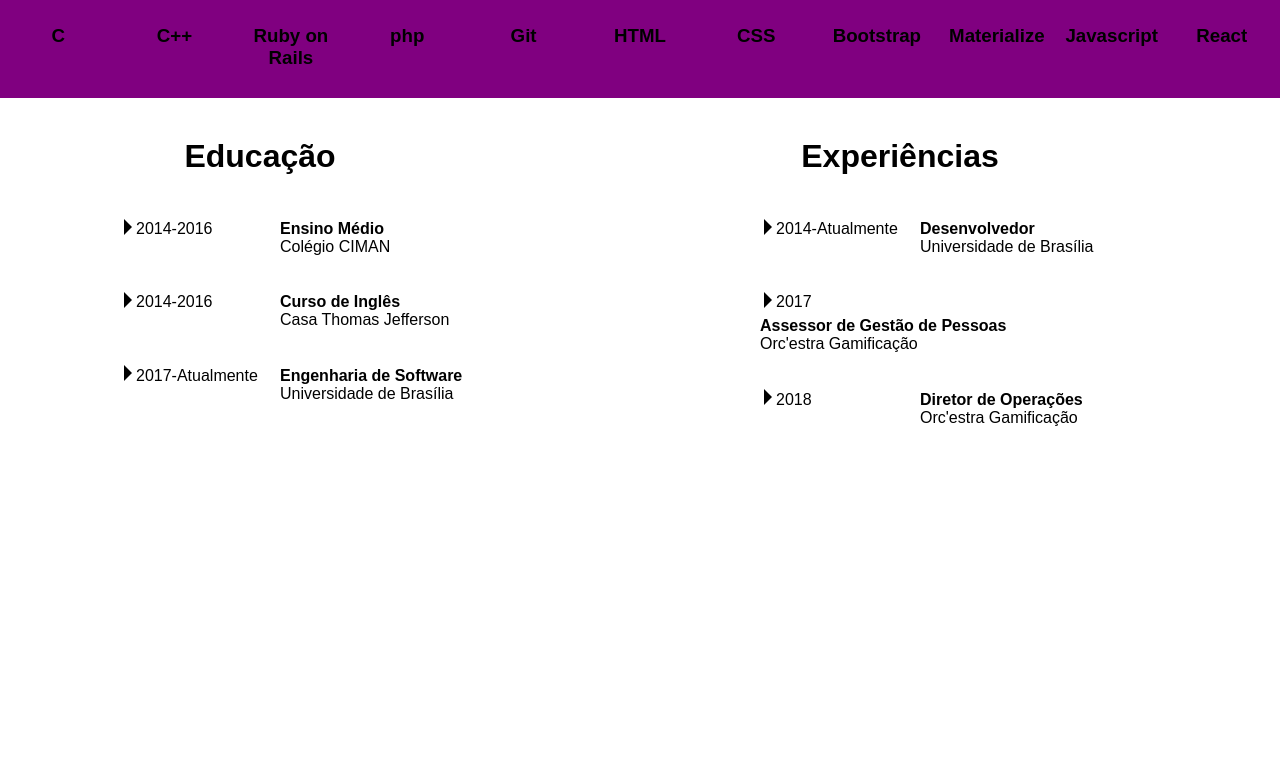
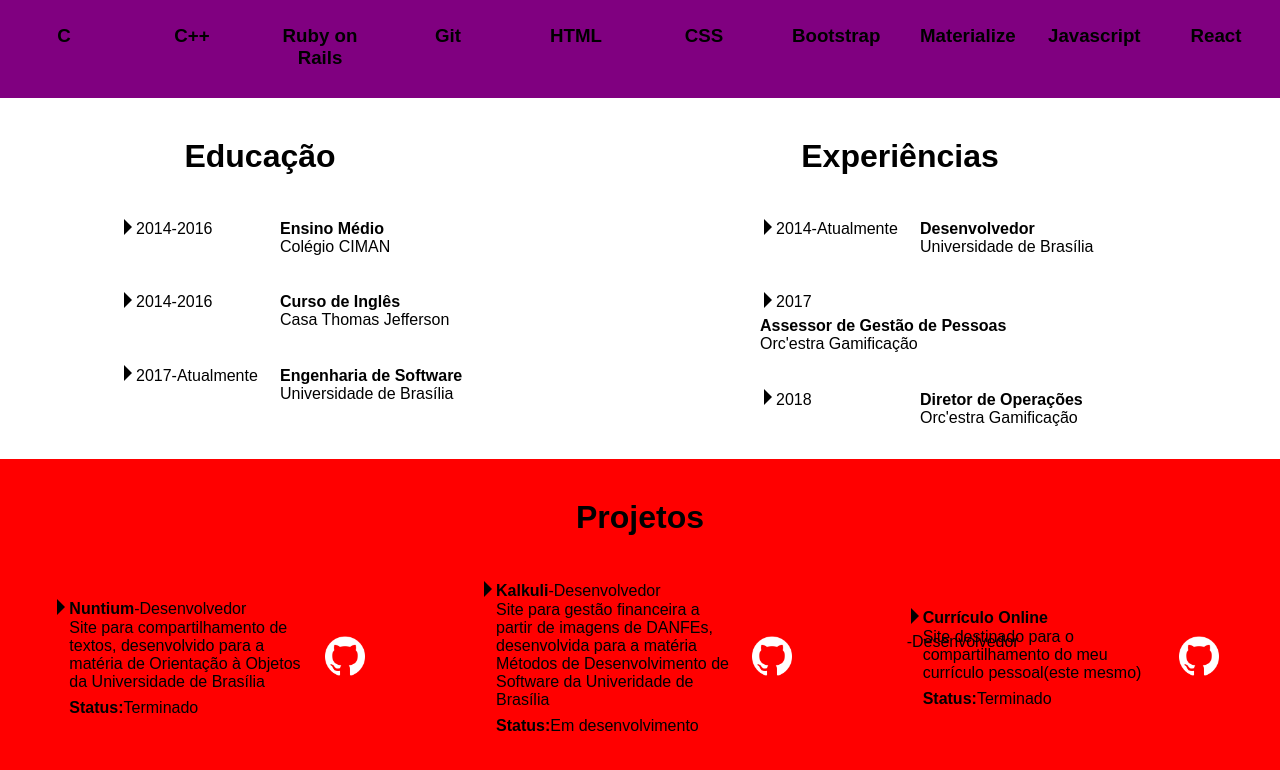
Before and after one commit to Phe0/React, a React (Create React App) app in the folder curriculum/: page / in a window 1280 px wide. Shown: the part 1482-2252 px from the top of the page. Before the commit the page ends 1941 px from the top, so only its background shows below. Built offline with nearby package versions, Linux system fonts and the light colour scheme.

Commit message:
Making Projetos Area

```diff
--- a/curriculum/src/App.js
+++ b/curriculum/src/App.js
@@ -4,6 +4,7 @@ import Presentation from './Components/Presentation';
 import HabilidadesInteresses from './Components/HabilidadesInteresses';
 import Tecnologias from './Components/Tecnologias';
 import EducacaoExperiencias from './Components/EducacaoExperiencias';
+import Projetos from './Components/Projetos';
 
 
 class App extends Component {
@@ -14,6 +15,7 @@ class App extends Component {
         <HabilidadesInteresses/>
         <Tecnologias/>
         <EducacaoExperiencias/>
+        <Projetos/>
       </div>
     );
   }
--- /dev/null
+++ b/curriculum/src/Components/Projeto.js
@@ -0,0 +1,30 @@
+import React, { Component } from 'react';
+import '../stylesheet/Projeto.css';
+
+class Projeto extends Component {
+
+  render() {
+    return (
+      <div className="Projeto">
+        <div className="text">
+          <div className="setaNome">
+              <img className="seta2" src={require('../img/seta2.svg')}></img>
+              <h4 className="nomeProjeto">{this.props.name} </h4>
+              <p className="cargoProjeto"> -{this.props.cargo}</p>
+          </div>
+          <div className="resumoStatusLink">
+              <p className="resumoProjeto">{this.props.resumo}</p>
+              <p className="statusProjeto"><b>Status:</b>{this.props.status}</p>
+          </div>
+        </div>
+        <div className="gitArea">
+          <a href={`https://github.com/${this.props.link}`} >
+            <img className="repositorio" src={require('../img/logos/github-logo.png')} ></img>
+          </a>
+        </div>
+      </div>
+    );
+  }
+}
+
+export default Projeto;
--- /dev/null
+++ b/curriculum/src/Components/Projetos.js
@@ -0,0 +1,47 @@
+import React, { Component } from 'react';
+import Projeto from './Projeto';
+import '../stylesheet/Projetos.css';
+
+
+class Projetos extends Component {
+    render() {
+        var projetos = [
+            {
+                name: 'Nuntium',
+                cargo: 'Desenvolvedor',
+                resumo: 'Site para compartilhamento de textos, desenvolvido para a matéria de Orientação à Objetos da Universidade de Brasília',
+                status: 'Terminado',
+                link: 'Phe0/Nuntium'
+            },
+            {
+                name: 'Kalkuli',
+                cargo: 'Desenvolvedor',
+                resumo: 'Site para gestão financeira a partir de imagens de DANFEs, desenvolvida para a matéria Métodos de Desenvolvimento de Software da Univeridade de Brasília',
+                status: 'Em desenvolvimento',
+                link: 'fga-eps-mds/2018.2-Kalkuli'
+            },
+            {
+                name: 'Currículo Online',
+                cargo: 'Desenvolvedor',
+                resumo: 'Site destinado para o compartilhamento do meu currículo pessoal(este mesmo)',
+                status: 'Terminado',
+                link: 'Phe0/React'
+            }
+          ];
+
+          return(
+              <div className="ProjetosArea">
+                <h1 className="AreaName">Projetos</h1>
+                <div className="Projetos">
+                    {projetos.map((i) => {
+                        return(
+                            <Projeto name={i.name} cargo ={i.cargo} resumo={i.resumo} status={i.status} link={i.link}/>
+                        );
+                    })}
+                </div>
+              </div>
+          );
+        }
+}
+
+export default Projetos;
--- a/curriculum/src/Components/Tecnologias.js
+++ b/curriculum/src/Components/Tecnologias.js
@@ -15,9 +15,7 @@ class Tecnologias extends Component {
             {
                 name: 'Ruby on Rails'
             },
-            {
-                name: 'php'
-            },
+
             {
                 name: 'Git'
             },
--- a/curriculum/src/stylesheet/Infos.css
+++ b/curriculum/src/stylesheet/Infos.css
@@ -24,10 +24,6 @@
     padding-top: 0.65vh;
 }
 
-.nomeLocal {
-
-}
-
 .nomeEducacao {
     margin: 0;
     padding-top: 0.65vh;
--- /dev/null
+++ b/curriculum/src/stylesheet/Projeto.css
@@ -0,0 +1,49 @@
+.Projeto {
+    display: flex;
+    flex-wrap: wrap;
+    height: 20vh;
+    width: 40vh;
+    align-items: center;
+}
+
+.setaNome {
+    display: flex;
+    flex-wrap: wrap;
+    width: 30vh;
+    height: 3vh;
+}
+
+.nomeProjeto {
+    margin: 0;
+    padding-top: 0.65vh;
+}
+
+.cargoProjeto {
+    margin: 0;
+    padding-top: 0.65vh;
+}
+
+.resumoProjeto {
+    margin: 0;
+    margin-left: 2vh;
+    width: 30vh;
+}
+
+.statusProjeto {
+    margin: 0;
+    margin-left:2vh;
+    margin-top:1vh;
+}
+
+.repositorio {
+    width: 5vh;
+}
+
+.gitArea {
+    margin-left: 2vh;
+    height: 5vh;
+}
+
+.gitArea :hover {
+    transform: scale(1.1);
+}
--- /dev/null
+++ b/curriculum/src/stylesheet/Projetos.css
@@ -0,0 +1,9 @@
+.ProjetosArea {
+    background-color: red;
+    height: 40vh;
+}
+
+.Projetos {
+    display: flex;
+    justify-content: space-around;
+}
```
Also changed, not shown: curriculum/src/img/logos/github-logo.png (added).
